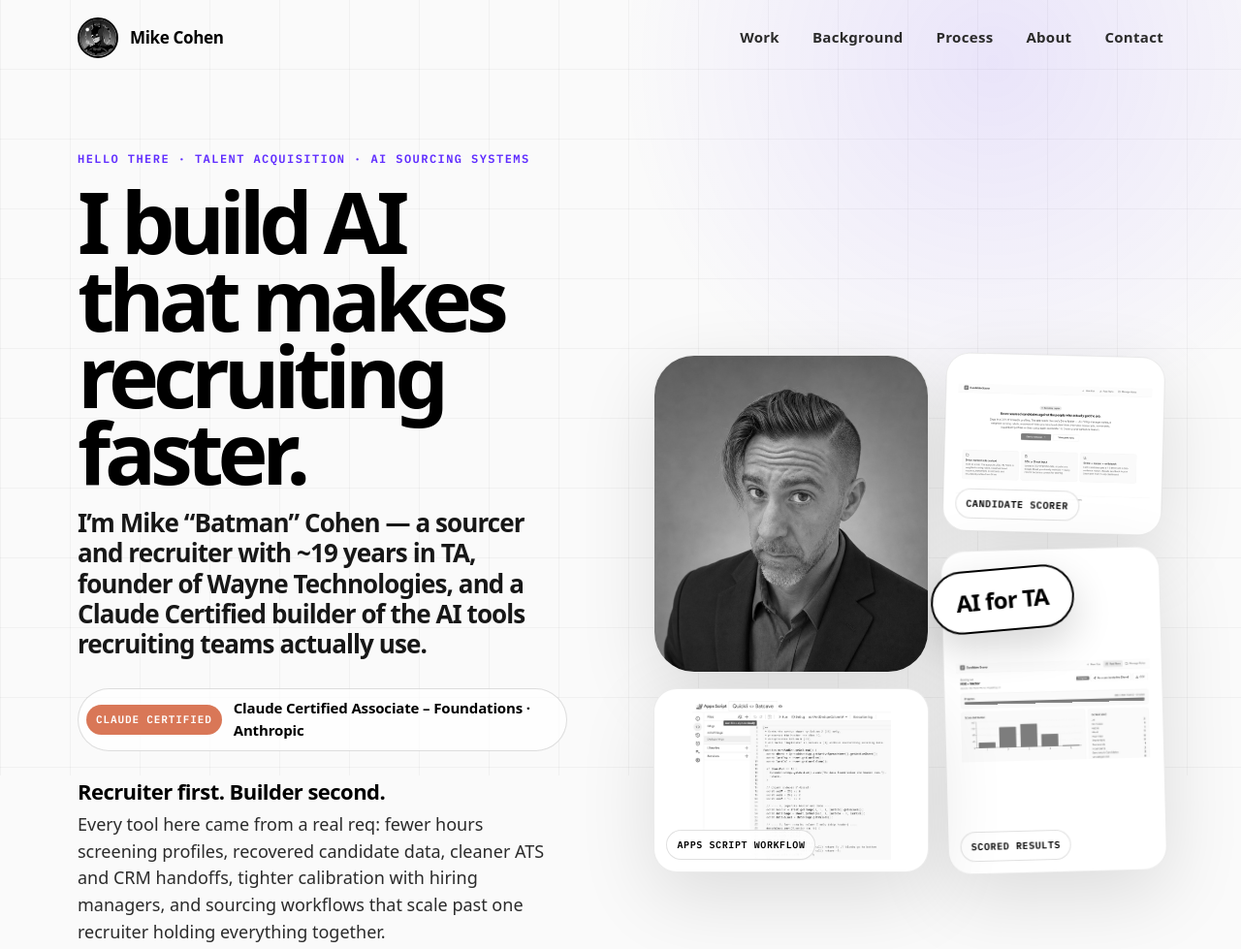
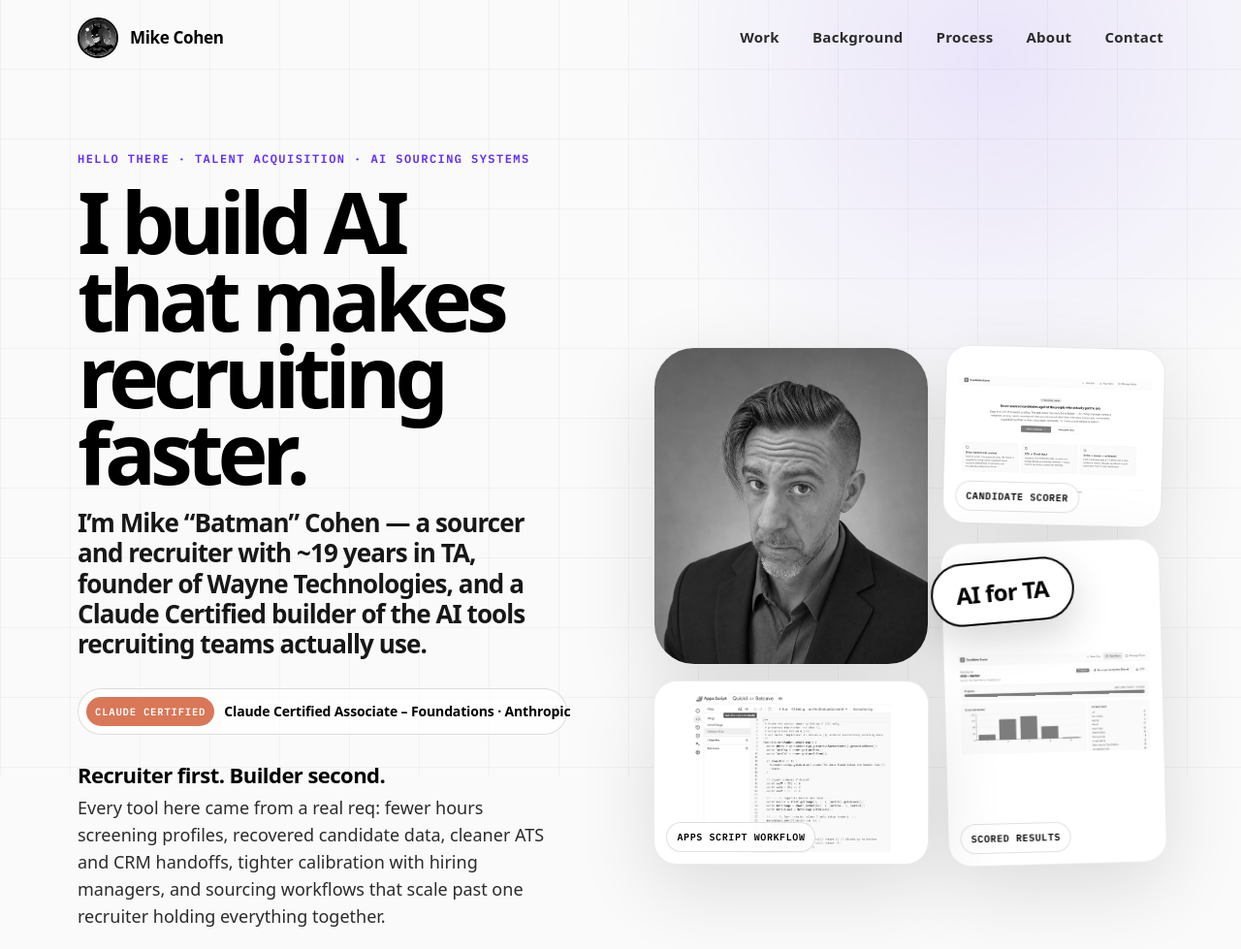
Before and after one commit to BatmanRecruiter/Mike-Batman-Cohen-Portfolio, a plain HTML site: page index.html in a window 1280 px wide. Shown: the top 979 px of the page at 97% size. Drawn offline with Linux system fonts and the light colour scheme; a web font is replaced by a local one.

Commit message:
Keep Claude Certified badge text on one line on desktop
Wrap the badge text in its own span with nowrap, trim the pill's font size
and spacing slightly so it fits the hero column, and let it wrap again below
1140px where the column gets too narrow.

Co-Authored-By: Claude Opus 5.5 <noreply@anthropic.com>

```diff
--- a/index.html
+++ b/index.html
@@ -49,8 +49,8 @@
             I’m Mike “Batman” Cohen — a sourcer and recruiter with ~19 years in TA, founder of Wayne Technologies, and a Claude Certified builder of the AI tools recruiting teams actually use.
           </p>
           <div class="cert-callout" aria-label="Certification">
-            <span>Claude Certified</span>
-            Claude Certified Associate – Foundations · Anthropic
+            <span class="cert-callout__tag">Claude Certified</span>
+            <span class="cert-callout__text">Claude Certified Associate – Foundations · Anthropic</span>
           </div>
           <div class="differentiator">
             <h2>Recruiter first. Builder second.</h2>
--- a/style.css
+++ b/style.css
@@ -331,28 +331,43 @@
 .cert-callout {
   display: inline-flex;
   align-items: center;
-  gap: 12px;
+  gap: 10px;
+  max-width: 100%;
   margin: 0 0 24px;
   border: 1px solid rgba(0, 0, 0, 0.13);
   border-radius: 999px;
   background: rgba(255, 255, 255, 0.72);
-  padding: 8px 16px 8px 8px;
+  padding: 8px 14px 8px 8px;
   color: var(--color-black);
-  font-size: 15px;
+  font-size: 14px;
   font-weight: 800;
   letter-spacing: -0.01em;
 }
 
-.cert-callout span {
+.cert-callout__tag {
+  flex: none;
   border-radius: 999px;
   background: #d97757;
-  padding: 7px 10px;
+  padding: 7px 9px;
   white-space: nowrap;
   color: var(--color-white);
   font-family: var(--font-mono);
-  font-size: 11px;
+  font-size: 10.5px;
   letter-spacing: 0.08em;
   text-transform: uppercase;
+}
+
+/* Keep the credential on one line on desktop. */
+.cert-callout__text {
+  min-width: 0;
+  white-space: nowrap;
+}
+
+/* Below this width the hero column is too narrow for one line, so let it wrap. */
+@media (max-width: 1140px) {
+  .cert-callout__text {
+    white-space: normal;
+  }
 }
 
 .github-callout {
```
